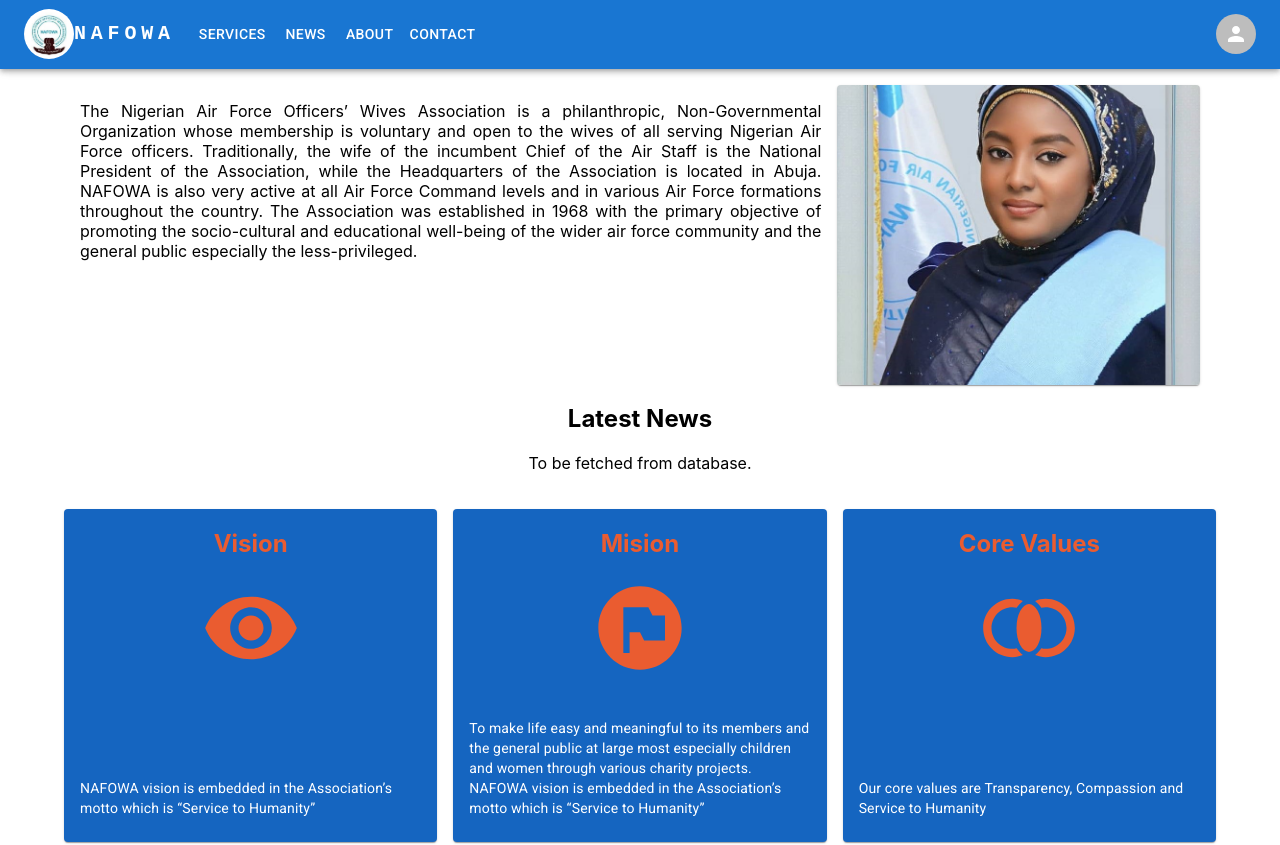
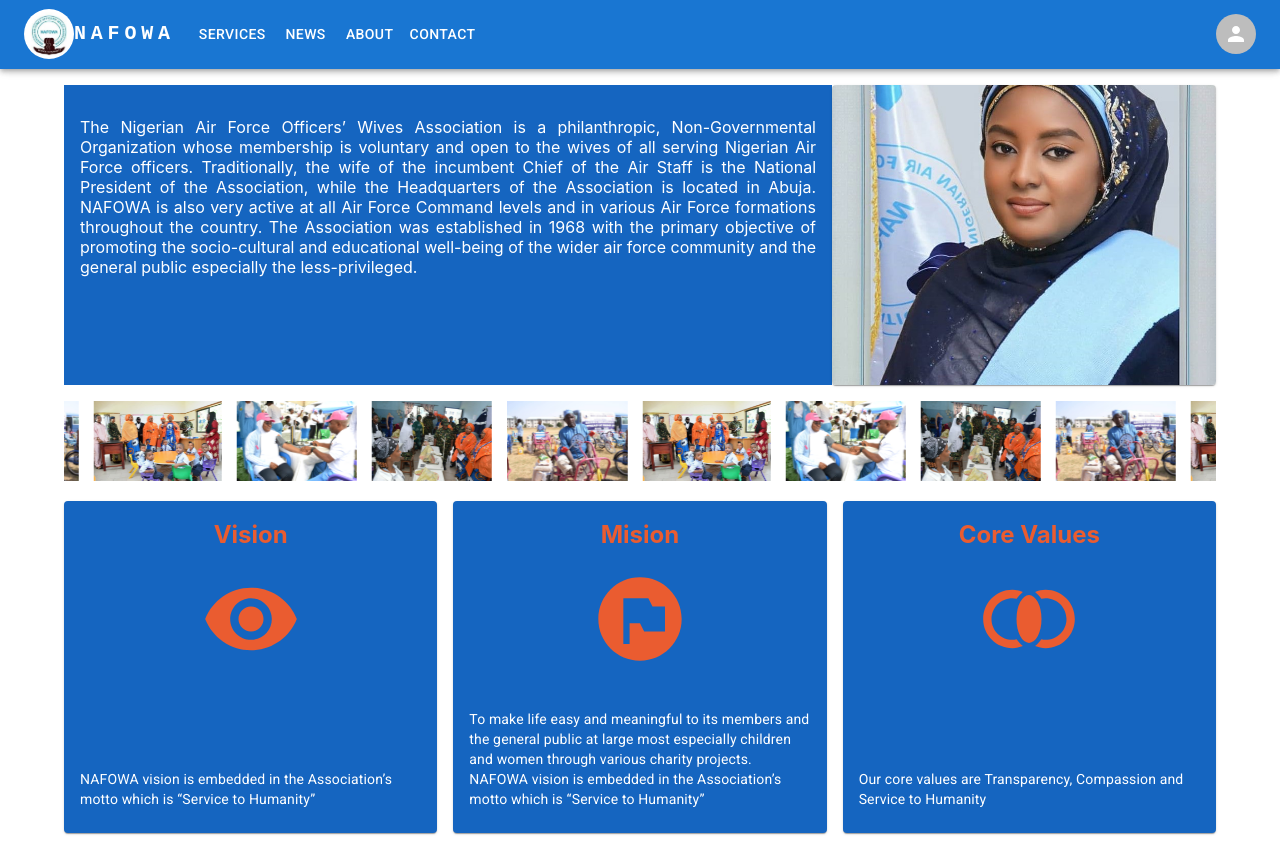
Before and after one commit to Emmanuel-002/nafowa, a React (Create React App) app: page / in a window 1280 px wide. Shown: the top 845 px of the page. Built offline with nearby package versions, Linux system fonts and the light colour scheme.

Commit message:
add news line

```diff
--- a/package.json
+++ b/package.json
@@ -12,6 +12,7 @@
     "@testing-library/user-event": "^13.5.0",
     "react": "^18.3.1",
     "react-dom": "^18.3.1",
+    "react-horizontal-scrolling-menu": "^7.1.0",
     "react-material-ui-carousel": "^3.4.2",
     "react-router-dom": "^6.23.1",
     "react-scripts": "5.0.1",
--- a/src/home/About.js
+++ b/src/home/About.js
@@ -29,7 +29,7 @@
     <Grid container spacing={2}>
     {about.map(item=>(
         <Grid item sm={12} lg={4}>
-        <Card  style={{marginTop:'20px', height:'100%', backgroundColor:'#1565c0',color:'#EA5C30',display:'flex',flexDirection:'column',justifyContent:'space-between',alignItems:'space-between'}}>
+        <Card className='about-card'  style={{marginTop:'20px', height:'100%', backgroundColor:'#1565c0',color:'#EA5C30',display:'flex',flexDirection:'column',justifyContent:'space-between',alignItems:'space-between'}}>
                <div>
                <h2 style={{textAlign:'center'}}>{item.title}</h2>
                 <div style={{textAlign:'center'}}>
--- a/src/home/Banner.js
+++ b/src/home/Banner.js
@@ -67,9 +67,9 @@
 
   return (
     <Container id='#'>
-      <Box sx={{ flexGrow: 1 }} style={{margin:'1rem'}}>
-      <Grid container spacing={2}>
-        <Grid item xs={12} lg={8} style={{display:'flex', flexDirection:'column',justifyContent:'space-between', alignItems:'space-between'}}>
+      <Box sx={{ flexGrow: 1 }} style={{marginTop:'1rem'}}>
+      <Grid container>
+        <Grid item xs={12} lg={8} style={{color:'#fff', padding:'1rem', backgroundColor:'#1565c0',display:'flex', flexDirection:'column',justifyContent:'space-between', alignItems:'space-between'}}>
         <p style={{textAlign:'justify',backgroundColor:''}}>
         The Nigerian Air Force Officers’ Wives Association is a philanthropic, Non-Governmental Organization
          whose membership is voluntary and open to the wives of all serving Nigerian Air Force officers.  Traditionally, the wife of the incumbent Chief
--- a/src/home/Home.js
+++ b/src/home/Home.js
@@ -4,6 +4,7 @@
 import Services from './Services';
 import About from './About';
 import News from './News';
+import "./style.css";
 
 const Home = () => {
     return(
--- a/src/home/News.js
+++ b/src/home/News.js
@@ -1,13 +1,49 @@
-import { Container } from "@mui/material"
+import { Container } from "@mui/material";
+import communitydev from '../images/communitydev.jpg'
+import education from '../images/education.jpg'
+import healthcare from '../images/healthcare.jpg'
+import skillacquisition from '../images/skillacquisition.jpg'
 
+const images = [
+  communitydev,
+  education,
+  healthcare,
+  skillacquisition,
+].map((image) => ({
+  id: crypto.randomUUID(),
+  image
+}));
 
-const News = () => {
-    return(
-        <Container id='news'>
-        <h2 style={{textAlign:'center'}}>Latest News</h2>
-        <p style={{textAlign:'center'}}>To be fetched from database.</p>
-        </Container>
-    )
-}
-
-export default News
+  export default function News() {
+    return (
+        <Container style={{marginTop:'1rem'}}>
+          <div className="gallery">
+       <div className="inner">
+      <div className="wrapper">
+        <section style={{ "--speed": `${5000}ms` }}>
+          {images.map(({ id, image }) => (
+            <div className="image" key={id}>
+              <img src={image} alt={id} />
+            </div>
+          ))}
+        </section>
+        <section style={{ "--speed": `${5000}ms` }}>
+          {images.map(({ id, image }) => (
+            <div className="image" key={id}>
+              <img src={image} alt={id} />
+            </div>
+          ))}
+        </section>
+        <section style={{ "--speed": `${5000}ms` }}>
+          {images.map(({ id, image }) => (
+            <div className="image" key={id}>
+              <img src={image} alt={id} />
+            </div>
+          ))}
+        </section>
+      </div>
+    </div>
+    </div>
+      </Container>
+    );
+  }
--- a/src/home/Services.js
+++ b/src/home/Services.js
@@ -46,7 +46,7 @@
     <Grid container spacing={2}>
     {services.map(service=>(
         <Grid item sm={12} lg={6} style={{height:'70vh'}}>
-          <Card key={service.index}  style={{marginTop:'10px',height:'100%'}}>
+          <Card className='service-card' key={service.index}  style={{marginTop:'10px',height:'100%'}}>
             <CardMedia
               component="img"
               height="300"
--- /dev/null
+++ b/src/home/style.css
@@ -0,0 +1,55 @@
+.gallery {
+    font-family: sans-serif;
+    text-align: center;
+  }
+
+  .gallery img {
+    max-width: 150px;
+    height: 5rem;
+    padding: 0 15px;
+    object-fit: cover;
+  }
+
+  .gallery img:last-of-type {
+    padding-left: 0;
+  }
+
+  .inner {
+    position: relative;
+    width: 100%;
+    overflow: hidden;
+    height: 5rem;
+  }
+
+  .wrapper {
+    position: absolute;
+    display: flex;
+  }
+
+  section {
+    display: flex;
+    animation: swipe var(--speed) linear infinite backwards;
+  }
+
+  .image,
+  .service-card,
+  .about-card{
+    transition: all ease-in-out 1000ms;
+    cursor: pointer;
+  }
+  .image:hover{
+    transform: scale(1.12);
+  }
+  .about-card:hover,
+  .service-card:hover{
+    transform: rotateY(10deg);
+  }
+  @keyframes swipe {
+    0% {
+      transform: translate(0);
+    }
+
+    100% {
+      transform: translate(-100%);
+    }
+  }
```
Also changed, not shown: 2 other files (tests, documents, lock files or other folders).
